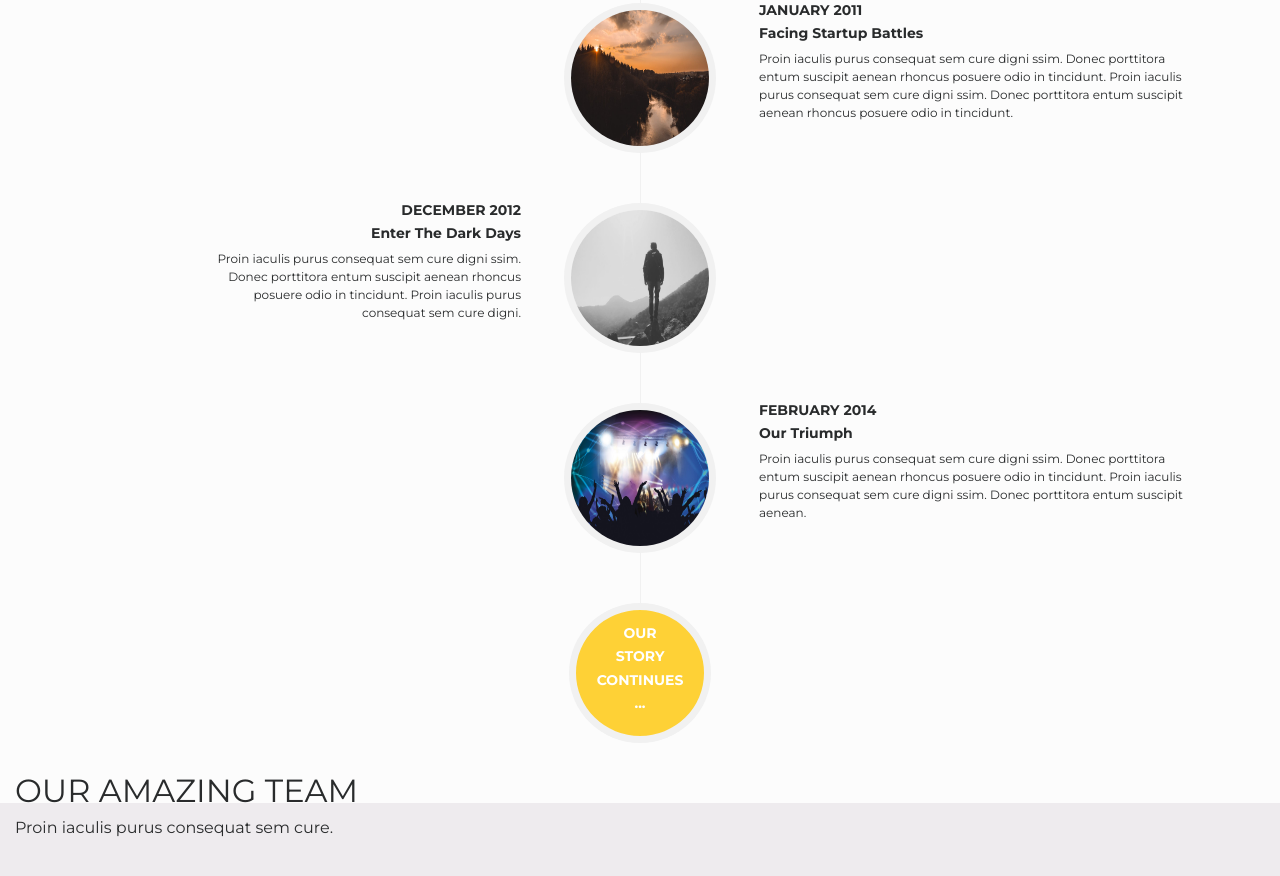
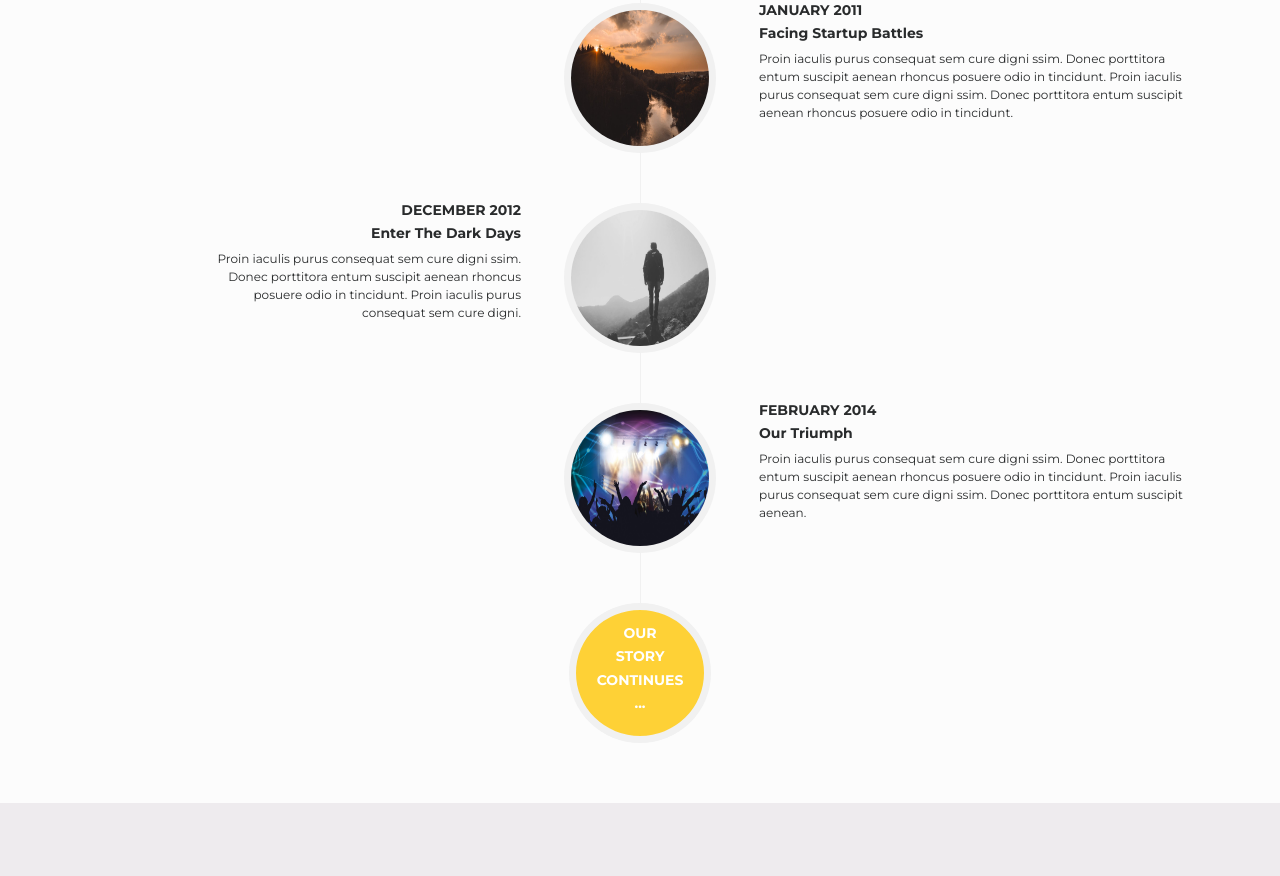
Before and after one commit to tomasz-konecki/projekt_7_8, a website: page index.html in a window 1280 px wide. Shown: the part 2786-3662 px from the top of the page. After the commit the page ends 3589 px from the top, so only its background shows below. Drawn offline with nearby package versions, Linux system fonts and the light colour scheme; a script that the page names is missing.

```diff
--- a/index.html
+++ b/index.html
@@ -280,28 +280,6 @@
 
   </section>
 
-
-
-  <!-- OUR AMAZING TEAM -->
-  <section class="team">
-    <header class="container">
-      <div class="row">
-        <div class="col-12">
-          <h2>OUR AMAZING TEAM</h2>
-          <p>Proin iaculis purus consequat sem cure.</p>
-        </div>
-      </div>
-    </header>
-
-    <div class="gallery">
-
-    </div>
-
-    <footer>
-
-    </footer>
-  </section>
-
 </div>
 
 
```
